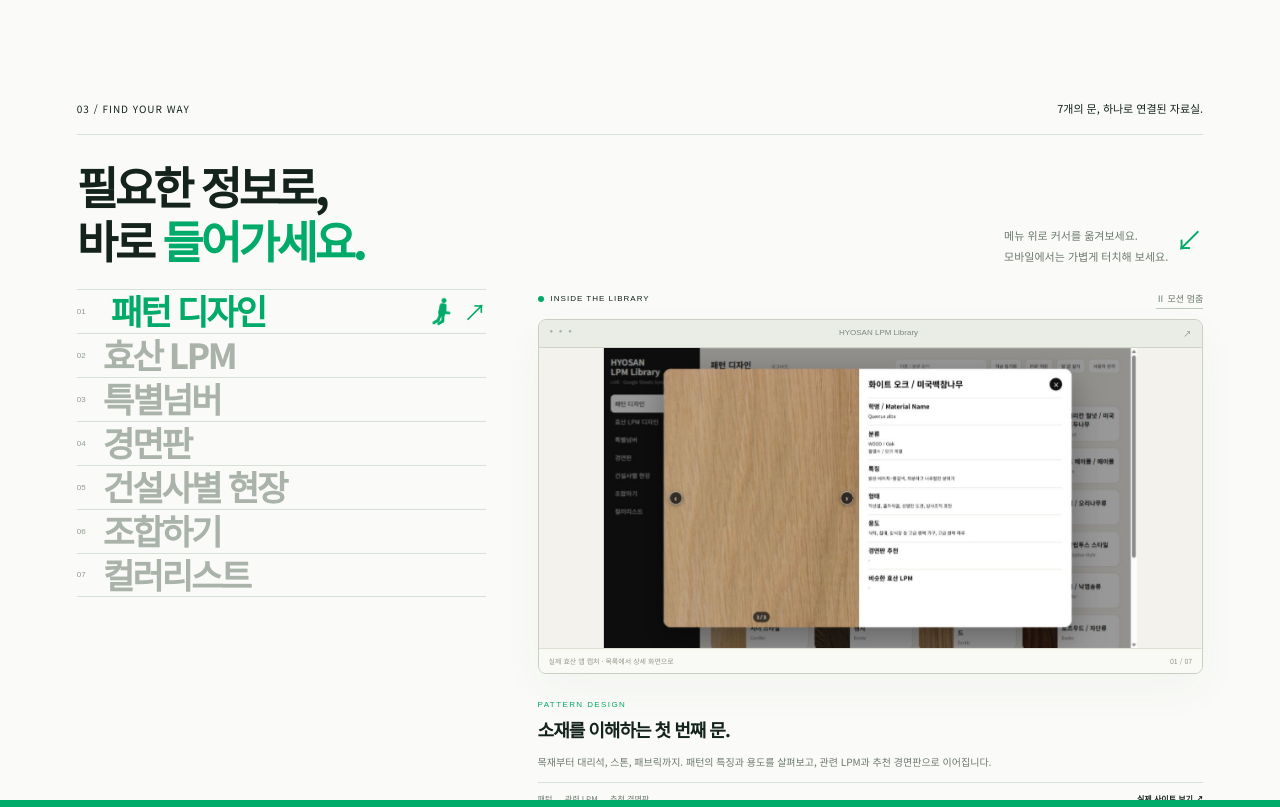
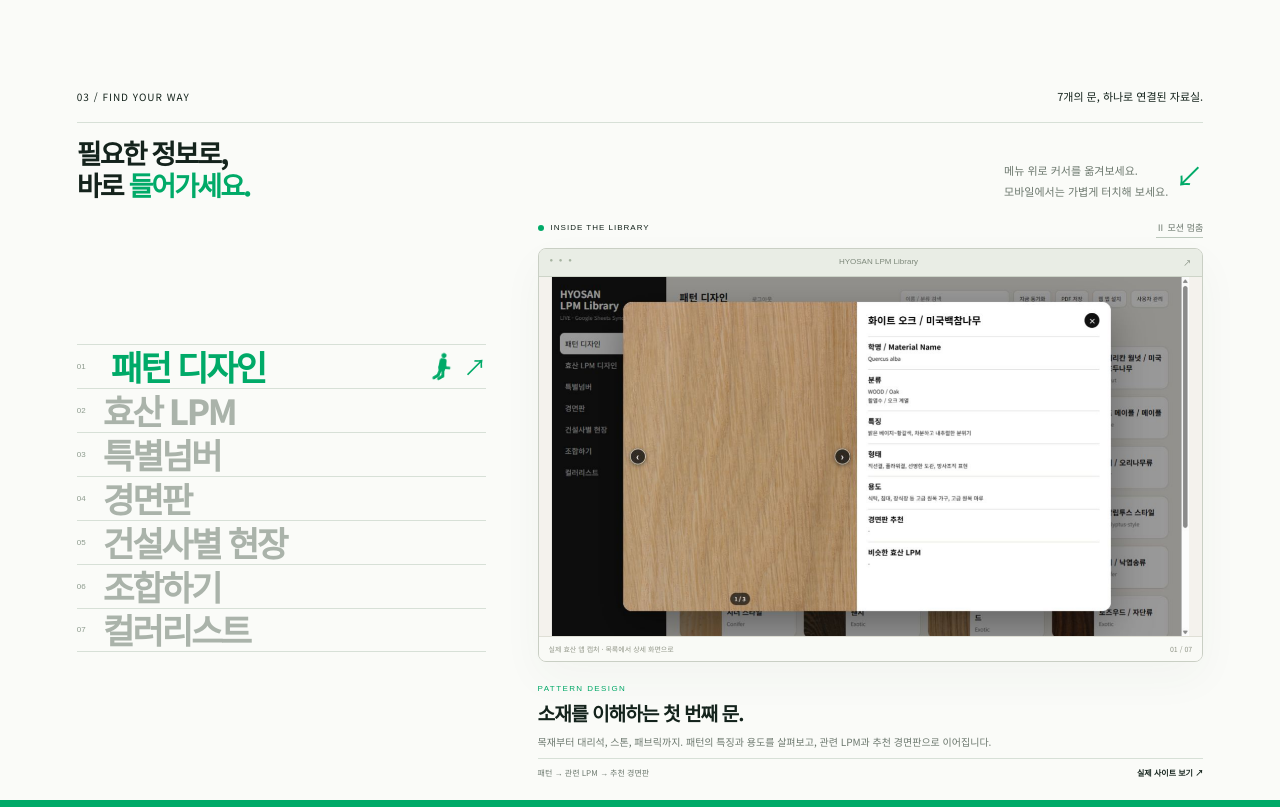
Before and after one commit to bychaeun/PPT, a plain HTML site: page hyosan-exit/dist/index.html in a window 1280 px wide. Shown: the part 5600-6407 px from the top of the page. Drawn offline with Linux system fonts and the light colour scheme.

Commit message:
Reserve caption space and contain full preview within presentation viewport

```diff
--- a/hyosan-exit/dist/styles.css
+++ b/hyosan-exit/dist/styles.css
@@ -196,3 +196,30 @@
 @media(prefers-reduced-motion:reduce){.closing{height:100svh}.finale-scene{display:none}.closing-reveal{opacity:1}.closing-stage{position:relative}.badge-spark{animation:none}.celebration-badge .rig-arm.front{transform:rotate(-118deg)}.celebration-badge .rig-arm.back{transform:rotate(118deg)}}
 
 @media(min-width:701px) and (max-height:850px){.actual-screen{height:clamp(150px,calc(100svh - 470px),300px);max-height:300px;aspect-ratio:auto}.explore-grid{align-content:start}.demo-description h3{font-size:18px;margin:4px 0}.demo-description>p{font-size:10px;line-height:1.6}}
+/* The preview consumes the remaining slide height, including its caption. */
+@media(min-width:701px){
+ .explore{height:100svh;min-height:100svh;padding:96px 6vw 28px;display:flex;flex-direction:column}
+ .explore>.section-meta,.explore-heading{flex-shrink:0}
+ .explore-heading{margin:20px 0 22px}
+ .explore-grid{flex:1;min-height:0;grid-template-rows:minmax(0,1fr);align-content:stretch;align-items:center}
+ .preview-column{height:100%;max-height:680px;min-height:0;display:flex;flex-direction:column;position:relative;top:0}
+ .preview-topline,.demo-description,.preview-footer{flex-shrink:0}
+ .demo-browser{flex:1;min-height:0;display:flex;flex-direction:column}
+ .browser-bar,.demo-bottom{flex-shrink:0}
+ .actual-screen{flex:1;position:relative;height:0;min-height:0;max-height:none;aspect-ratio:auto;overflow:hidden}
+ .actual-screen img{position:absolute;inset:0;width:100%;height:100%;object-fit:contain;object-position:center}
+ .demo-description{margin-top:14px;display:block}
+ .demo-description h3{font-size:clamp(17px,1.5vw,22px);margin:5px 0 7px;line-height:1.35}
+ .demo-description>p{font-size:11px;line-height:1.65;margin:0}
+ .preview-footer{margin-top:12px;padding-top:10px;display:flex;flex-direction:row;align-items:center;gap:12px}
+ .preview-footer>a{white-space:nowrap}
+}
+@media(min-width:701px) and (max-height:850px){
+ .explore{padding-top:88px;padding-bottom:22px}
+ .explore-heading{margin:14px 0 16px}
+ .explore h2{font-size:27px}
+ .demo-description{margin-top:10px}.demo-description>p{font-size:10px}
+ .preview-footer{margin-top:8px;padding-top:8px}
+}
+
+@media(min-width:701px){.preview-column{max-height:min(680px,calc(31vw + 170px))}}
```
Also changed, not shown: hyosan-exit/dist/index.html (+2 -2 lines).
